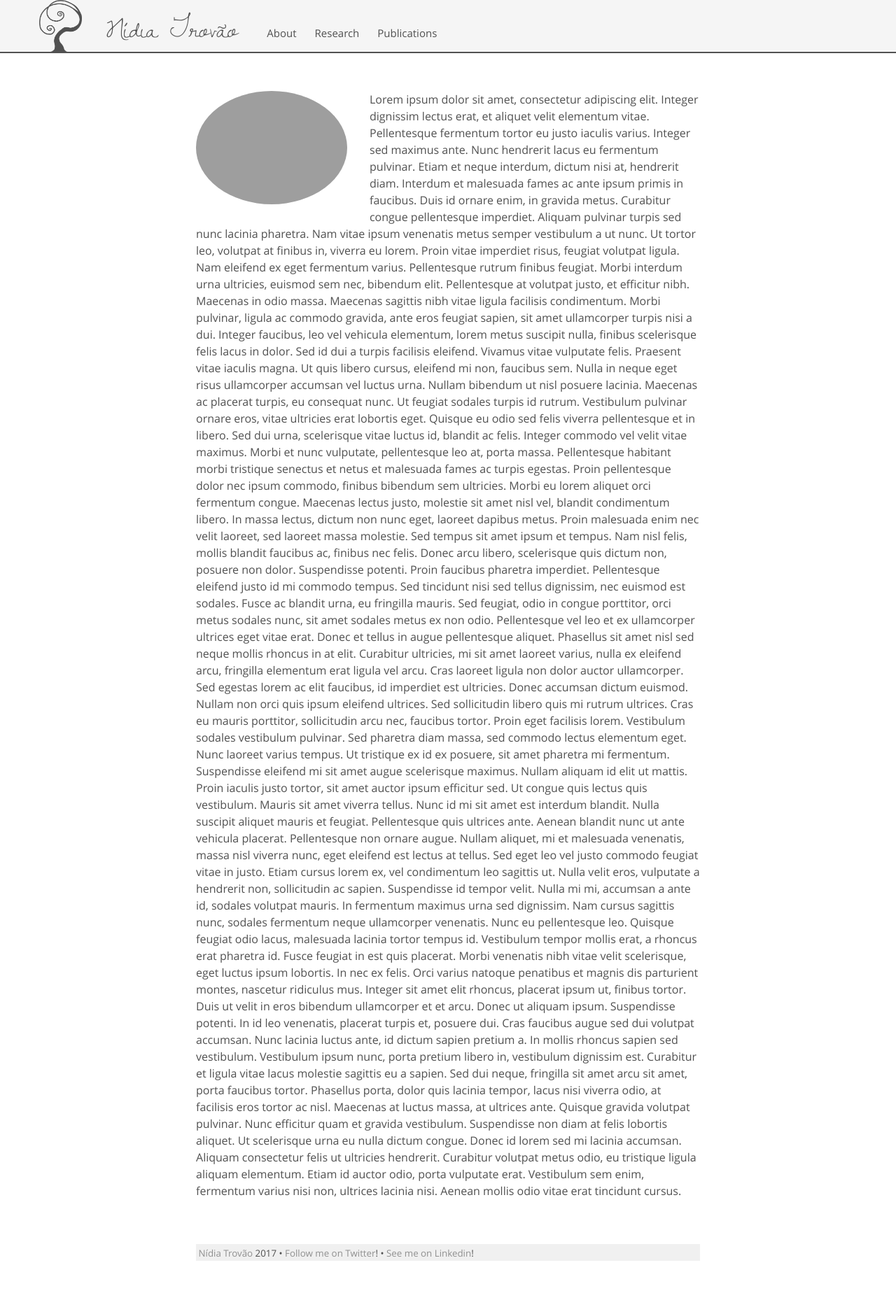
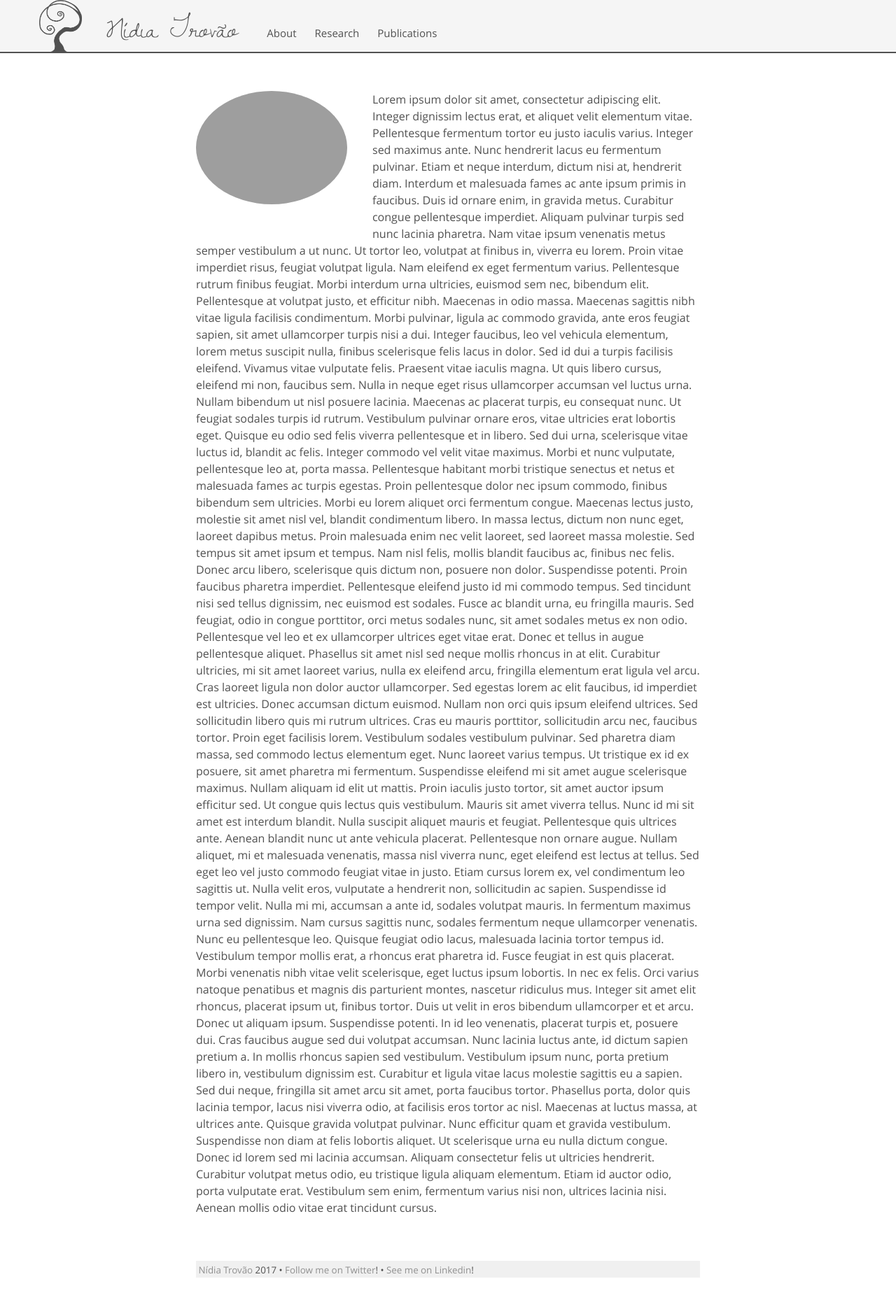
Before and after one commit to nidiatrovao/nidiatrovao.github.io, a Jekyll site: the page built from index.html, in a window 1280 px wide. Shown: the whole page at 70% size. Built offline with Jekyll 4.4.1, drawn with Linux system fonts in a browser that asks for light colours; before the commit the page ends 1834 px from its top, so only the background shows below that.

Commit message:
Update _base.scss

```diff
--- a/_sass/_base.scss
+++ b/_sass/_base.scss
@@ -65,9 +65,9 @@ a {
 }
 
 img {
-  display: block;
+  //display: block;
   max-width: 30%;
-  margin: 0 2rem 1rem 0;
+  margin: 0 5% 5% 0;
   border-radius: 50%;
   float: left;
 }
```
